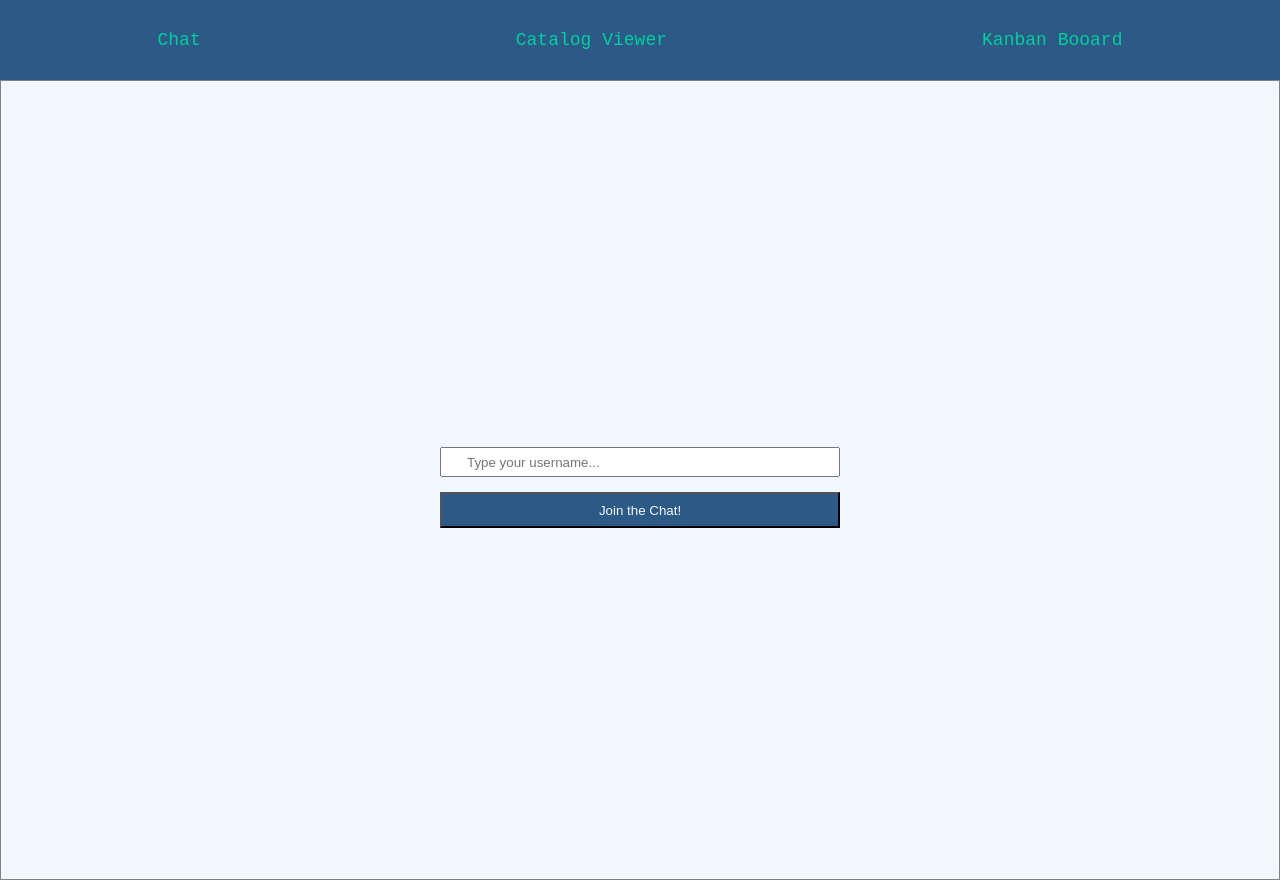
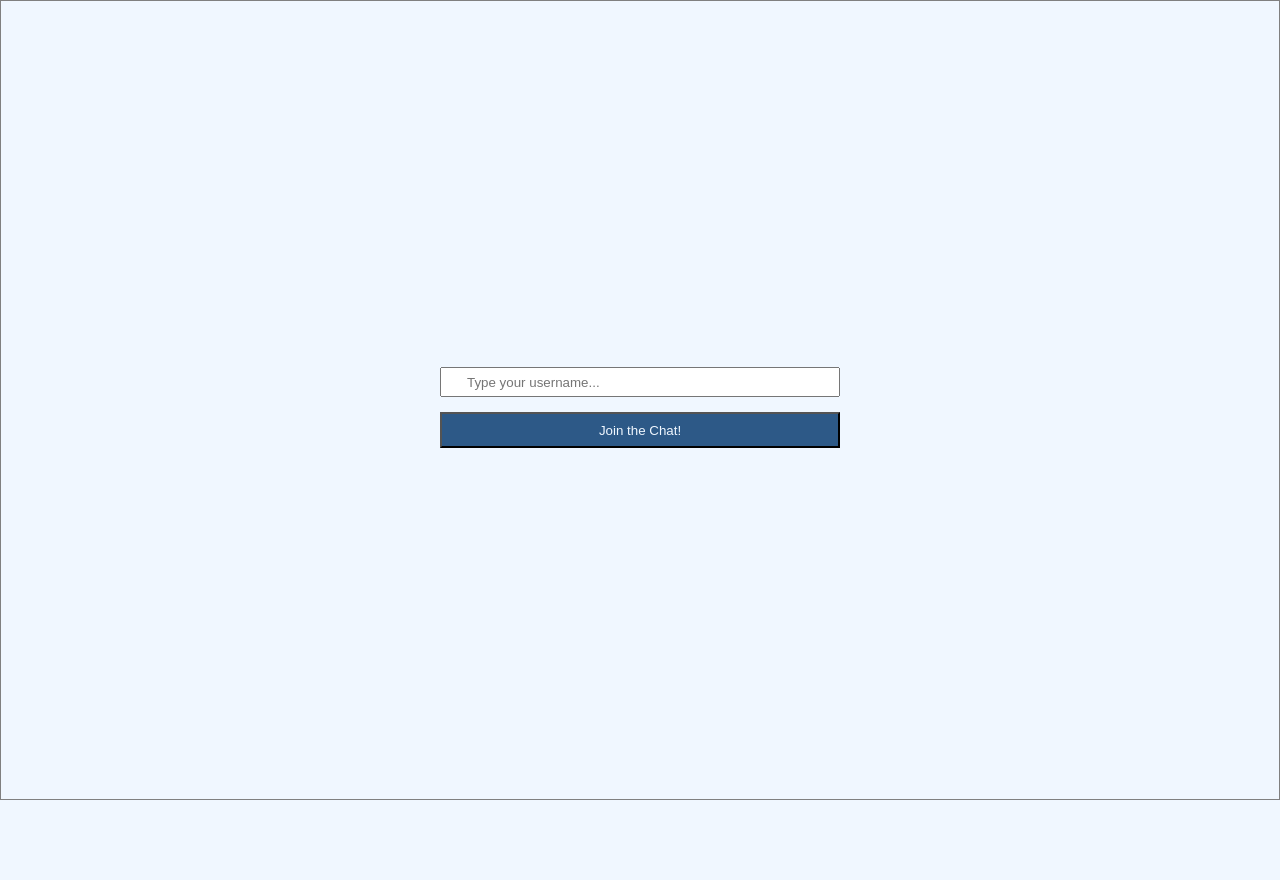
Before and after one commit to maurajoglekar/chat-2024, a React (Create React App) app: page / in a window 1280 px wide. After the commit the page ends 800 px from the top, so only its background shows below. Built offline with nearby package versions, Linux system fonts and the light colour scheme.

Commit message:
removed header and other components

```diff
--- a/src/App.js
+++ /dev/null
@@ -1,43 +0,0 @@
-import React from "react";
-import { useDispatch } from "react-redux";
-import { getUsersStart } from "./store/slices/userSlice";
-import { getRoomsStart } from "./store/slices/roomSlice";
-import { createAction } from "@reduxjs/toolkit";
-import { connect } from "react-redux";
-
-const getUserStart = createAction("user/getUserStart");
-const getRoomStart = createAction("room/getRoomStart");
-
-const App = ({ chat }) => {
-  const dispatch = useDispatch();
-  React.useEffect(() => {
-    dispatch(getUsersStart());
-  }, []);
-  React.useEffect(() => {
-    dispatch(getRoomsStart());
-  }, []);
-  const handleClick = () => {
-    dispatch(getUserStart(1));
-  };
-  const handleGetRoom = () => {
-    dispatch(getRoomStart(1));
-  };
-
-  console.log(`The rooms are: ${JSON.stringify(chat.rooms)}`);
-  console.log(`The room is: ${JSON.stringify(chat.room)}`);
-
-  return (
-    <div>
-      <h1>Home Page</h1>
-      <button onClick={handleClick}>Get User</button>
-      <button onClick={handleGetRoom}>Get Room</button>
-    </div>
-  );
-};
-
-const mapStateToProps = ({ chat }) => {
-  return {
-    chat: chat || {},
-  };
-};
-export default connect(mapStateToProps, {})(App);
--- a/src/AppRouter.js
+++ b/src/AppRouter.js
@@ -1,6 +1,5 @@
 import React from "react";
 import { Route, Routes, BrowserRouter } from "react-router-dom";
-import { Header } from "./Header";
 import { ThemeProvider } from "styled-components";
 import { GlobalStyles } from "./Globals.styled";
 import LoginForm from "./components/chat/LoginForm";
@@ -24,13 +23,10 @@ function AppRouter() {
       <ThemeProvider theme={theme}>
         <GlobalStyles />
         <div class="grid-container">
-          <Header />
           <main>
             <Routes>
               <Route path="/" element={<LoginForm />} />
               <Route path="/chat/:userName" element={<ChatConsole />} />
-              <Route path="/catalog-viewer" element={<h1>Catalog Viewer</h1>} />
-              <Route path="/kanban" element={<h1>Kanban Dashboard</h1>} />
             </Routes>
           </main>
         </div>
--- a/src/Header.js
+++ /dev/null
@@ -1,44 +0,0 @@
-import { Link } from "react-router-dom";
-
-import styled from "styled-components";
-
-const StyledHeader = styled.header`
-  font-size: 1.5rem;
-  background-color: ${({ theme }) => theme.colors.lightNavyBlue};
-
-  ul {
-    display: flex;
-    justify-content: space-around;
-    align-items: center;
-    list-style-type: none;
-    height: 80px;
-  }
-
-  li {
-    padding: 10px 20px;
-  }
-
-  li > a {
-    text-decoration: none;
-  }
-`;
-
-export const Header = () => {
-  return (
-    <StyledHeader>
-      <nav>
-        <ul>
-          <li>
-            <Link to="/">Chat</Link>
-          </li>
-          <li>
-            <Link to="/catalog-viewer">Catalog Viewer</Link>
-          </li>
-          <li>
-            <Link to="/kanban">Kanban Booard</Link>
-          </li>
-        </ul>
-      </nav>
-    </StyledHeader>
-  );
-};
--- a/src/components/chat/ChatConsole.jsx
+++ b/src/components/chat/ChatConsole.jsx
@@ -13,6 +13,7 @@ import ChatContent from "./ChatContent";
 
 const StyledChatConsole = styled.div`
   display: flex;
+  min-height: 100vh;
 
   section {
     width: 100%;
--- a/src/index.js
+++ b/src/index.js
@@ -1,6 +1,5 @@
 import React from "react";
 import ReactDOM from "react-dom/client";
-import App from "./App";
 import { Provider } from "react-redux";
 import store from "./store";
 
```
